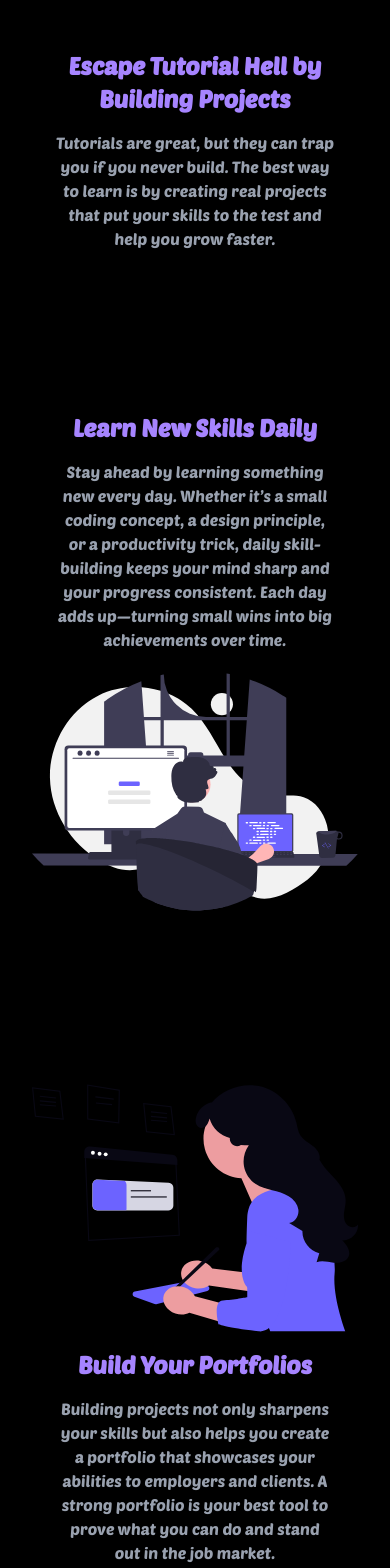
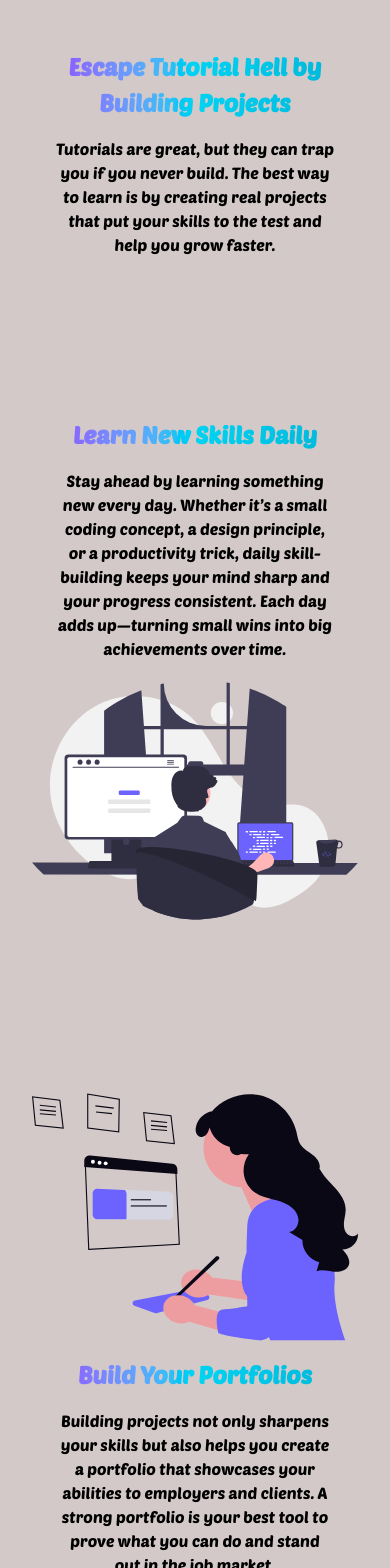
Before and after one commit to Tanujeet/CodeClimb, a Next.js app in the folder apps/web/: page / in a window 390 px wide. Shown: the part 1840-3408 px from the top of the page. Built offline with nearby package versions, Linux system fonts and the light colour scheme; no server answers.

Commit message:
frontend

```diff
--- a/apps/web/Components/Navbar.tsx
+++ b/apps/web/Components/Navbar.tsx
@@ -9,10 +9,10 @@ const Navbar = () => {
   const { data: session, status } = useSession();
 
   return (
-    <nav className="navigation fixed top-0 left-0 z-20 lg:h-[4.5rem] p-3 lg:p-5 flex justify-between items-center w-full bg-gradient-to-t from-slate-950/30 to-slate-950">
+    <nav className="navigation fixed top-0 left-0 z-20 lg:h-[4.5rem] p-3 lg:p-5 flex justify-between items-center w-full bg-[#d4c9c9] text-black">
       <div className="text-xl font-bold">CodeCLimb</div>
 
-      <div className="hidden lg:flex gap-12 w-fit justify-center font-medium items-center text-sm text-gray-300/90 uppercase">
+      <div className="hidden lg:flex gap-12 w-fit justify-center font-medium items-center text-sm text-black uppercase">
         <Link href="/career" className="cursor-pointer">
           Career Roadmap
         </Link>
--- a/apps/web/Home/Front.tsx
+++ b/apps/web/Home/Front.tsx
@@ -9,7 +9,7 @@ const Front = () => {
   const router = useRouter();
 
   return (
-    <div className="min-h-screen w-full bg-black text-white">
+    <div className="min-h-screen w-full bg-[#d4c9c9] text-black">
       <Navbar />
 
       <div className="relative flex flex-col gap-12 z-10 px-4 mt-25">
@@ -21,7 +21,7 @@ const Front = () => {
               Build Better
             </span>
           </h1>
-          <p className="text-gray-300 max-w-[600px] text-md lg:text-lg font-light mt-4">
+          <p className="text-black max-w-[600px] text-md lg:text-lg font-light mt-4">
             Learn by building real-world projects. Step up from tutorials to
             practical experience.
           </p>
@@ -37,7 +37,7 @@ const Front = () => {
 
         {/* Skills Section */}
         <section className="w-full lg:w-[70%] max-w-screen-lg mx-auto flex flex-col gap-8 my-24">
-          <h2 className="text-[1.2rem] lg:text-[1.5rem] text-gray-300 text-center font-semibold mx-auto max-w-[400px]">
+          <h2 className="text-[1.2rem] lg:text-[1.5rem] text-black text-center font-semibold mx-auto max-w-[400px]">
             Build Your Projects with Top Skills
           </h2>
           <div className="flex flex-wrap justify-center gap-10 max-w-4xl mx-auto">
--- a/apps/web/Home/Second.tsx
+++ b/apps/web/Home/Second.tsx
@@ -1,6 +1,6 @@
 const Second = () => {
   return (
-    <div className="min-h-screen w-full relative z-10 mt-6 px-4 bg-black text-white">
+    <div className="min-h-screen w-full relative z-10 mt-6 px-4 bg-[#d4c9c9] text-black">
       <div className="mt-10">
         <div className="w-fit mx-auto">
           <svg
@@ -27,7 +27,7 @@ const Second = () => {
               Building Projects
             </span>
           </h3>
-          <p className="text-gray-400 mt-4 max-w-[600px] text-lg">
+          <p className="text-black mt-4 max-w-[600px] text-lg">
             Practice by doing. Projects help you apply what you’ve learned and
             build confidence.
           </p>
@@ -44,10 +44,10 @@ const Second = () => {
             </div>
 
             <div className="lg:w-6/12 px-6 text-center lg:text-left">
-              <h3 className="text-[1.5rem] lg:text-[2.5rem] font-semibold text-violet-400 leading-snug">
+              <h3 className="text-transparent bg-clip-text bg-gradient-to-r from-violet-500 via-cyan-400 to-cyan-500 font-extrabold text-[1.5rem] lg:text-[2.5rem]">
                 Escape Tutorial Hell by Building Projects
               </h3>
-              <p className="text-gray-400 max-w-[600px] text-md mx-auto lg:mx-0 mt-4 font-light">
+              <p className="text-black max-w-[600px] text-md mx-auto lg:mx-0 mt-4 font-light">
                 Tutorials are great, but they can trap you if you never build.
                 The best way to learn is by creating real projects that put your
                 skills to the test and help you grow faster.
@@ -58,10 +58,10 @@ const Second = () => {
           {/* Second Section */}
           <div className="flex flex-col lg:flex-row gap-3 lg:gap-10 px-4 lg:px-24 items-center mt-20">
             <div className="lg:w-6/12 px-6 text-center lg:text-left">
-              <h3 className="text-[1.5rem] lg:text-[2.5rem] font-semibold text-violet-400 leading-snug">
+              <h3 className="text-transparent bg-clip-text bg-gradient-to-r from-violet-500 via-cyan-400 to-cyan-500 font-extrabold text-[1.5rem] lg:text-[2.5rem]">
                 Learn New Skills Daily
               </h3>
-              <p className="text-gray-400 max-w-[600px] text-md mx-auto lg:mx-0 mt-4 font-light">
+              <p className="text-black max-w-[600px] text-md mx-auto lg:mx-0 mt-4 font-light">
                 Stay ahead by learning something new every day. Whether it’s a
                 small coding concept, a design principle, or a productivity
                 trick, daily skill-building keeps your mind sharp and your
@@ -89,10 +89,10 @@ const Second = () => {
             </div>
 
             <div className="lg:w-6/12 px-6 text-center lg:text-left">
-              <h3 className="text-[1.5rem] lg:text-[2.5rem] font-semibold text-violet-400 leading-snug">
+              <h3 className="text-transparent bg-clip-text bg-gradient-to-r from-violet-500 via-cyan-400 to-cyan-500 font-extrabold text-[1.5rem] lg:text-[2.5rem]">
                 Build Your Portfolios
               </h3>
-              <p className="text-gray-400 max-w-[600px] text-md mx-auto lg:mx-0 mt-4 font-light">
+              <p className="text-black max-w-[600px] text-md mx-auto lg:mx-0 mt-4 font-light">
                 Building projects not only sharpens your skills but also helps
                 you create a portfolio that showcases your abilities to
                 employers and clients. A strong portfolio is your best tool to
--- a/apps/web/app/layout.tsx
+++ b/apps/web/app/layout.tsx
@@ -14,7 +14,7 @@ export default function RootLayout({
 }>) {
   return (
     <html lang="en">
-      <body className="bg-black text-white font-[Knewave]">
+      <body className="bg-[#d4c9c9] text-black font-[Knewave]">
         <Providers>{children}</Providers>
       </body>
     </html>
--- a/apps/web/app/page.tsx
+++ b/apps/web/app/page.tsx
@@ -6,7 +6,7 @@ import Third from "../Home/Third";
 
 const page = () => {
   return (
-    <div className="font-[Knewave]">
+    <div className="font-[Knewave] bg-[#d4c9c9] text-black">
       <Front />
       <Second />
       <Third />
```
Also changed, not shown: apps/web/Home/Third.tsx (+19 -13 lines).
